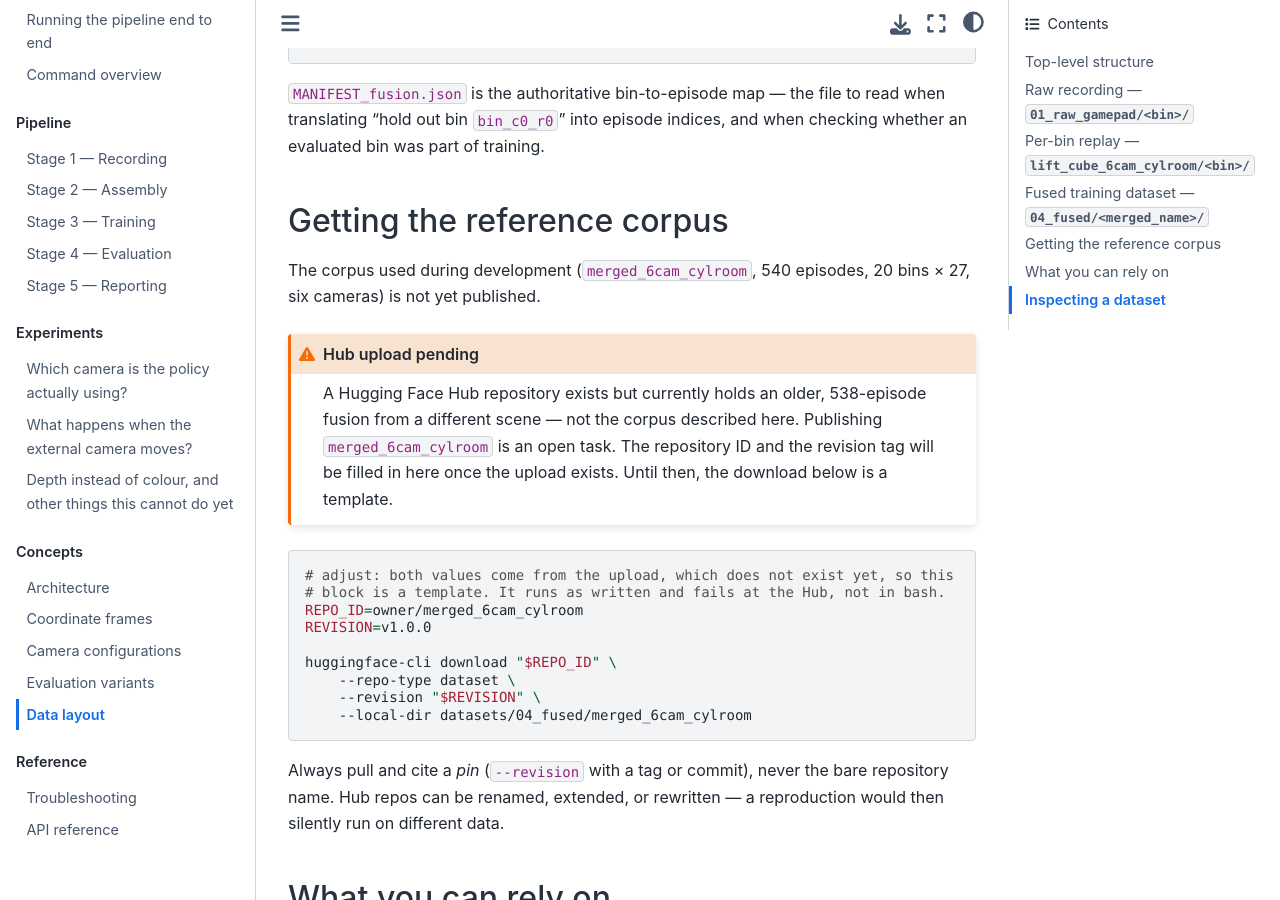
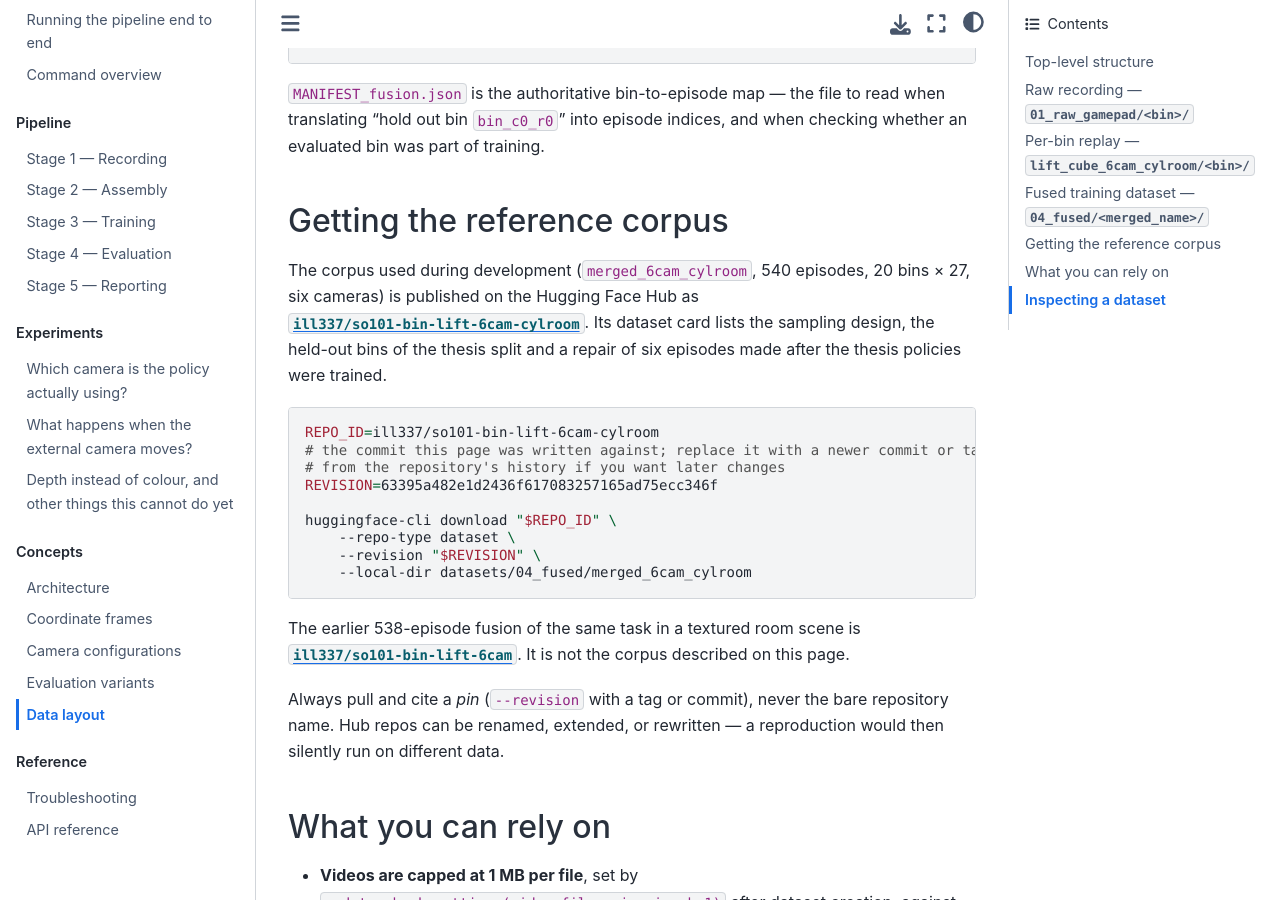
Before and after one commit to ille-s/so101-camera-multiview-bench, a Sphinx documentation site: the page built from docs/concepts/data_layout.md, in a window 1280 px wide and 900 px high, scrolled down 1350 px. Built offline with Sphinx 7.4.7 and the Sphinx Book theme 1.1.4, drawn with Linux system fonts in a browser that asks for light colours.

Commit message:
docs: point data layout at the published Hub dataset

````diff
--- a/docs/concepts/data_layout.md
+++ b/docs/concepts/data_layout.md
@@ -65,29 +65,26 @@ when checking whether an evaluated bin was part of training.
 ## Getting the reference corpus
 
 The corpus used during development (`merged_6cam_cylroom`, 540 episodes, 20
-bins × 27, six cameras) is not yet published.
-
-:::{admonition} Hub upload pending
-:class: warning
-
-A Hugging Face Hub repository exists but currently holds an older,
-538-episode fusion from a different scene — not the corpus described here.
-Publishing `merged_6cam_cylroom` is an open task. The repository ID and the
-revision tag will be filled in here once the upload exists. Until then, the download
-below is a template.
-:::
+bins × 27, six cameras) is published on the Hugging Face Hub as
+[`ill337/so101-bin-lift-6cam-cylroom`](https://huggingface.co/datasets/ill337/so101-bin-lift-6cam-cylroom).
+Its dataset card lists the sampling design, the held-out bins of the thesis
+split and a repair of six episodes made after the thesis policies were trained.
 
 ```bash
-# adjust: both values come from the upload, which does not exist yet, so this
-# block is a template. It runs as written and fails at the Hub, not in bash.
-REPO_ID=owner/merged_6cam_cylroom
-REVISION=v1.0.0
+REPO_ID=ill337/so101-bin-lift-6cam-cylroom
+# the commit this page was written against; replace it with a newer commit or tag
+# from the repository's history if you want later changes
+REVISION=63395a482e1d2436f617083257165ad75ecc346f
 
 huggingface-cli download "$REPO_ID" \
     --repo-type dataset \
     --revision "$REVISION" \
     --local-dir datasets/04_fused/merged_6cam_cylroom
 ```
+
+The earlier 538-episode fusion of the same task in a textured room scene is
+[`ill337/so101-bin-lift-6cam`](https://huggingface.co/datasets/ill337/so101-bin-lift-6cam).
+It is not the corpus described on this page.
 
 Always pull and cite a *pin* (`--revision` with a tag or commit), never the
 bare repository name. Hub repos can be renamed, extended, or rewritten — a
````
